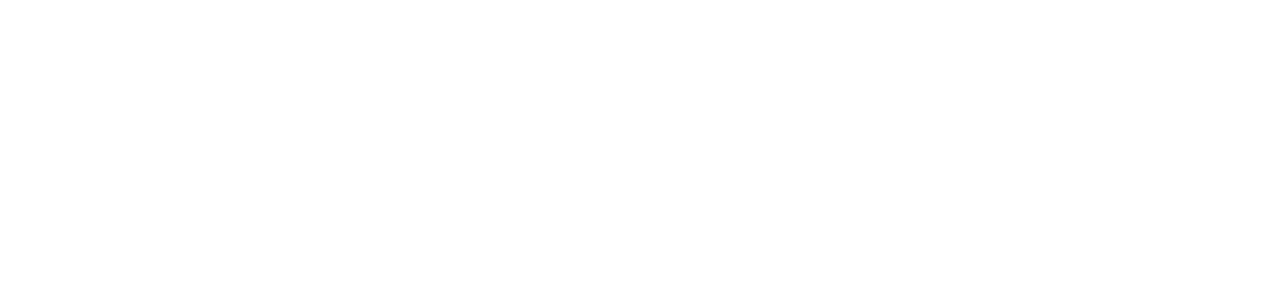
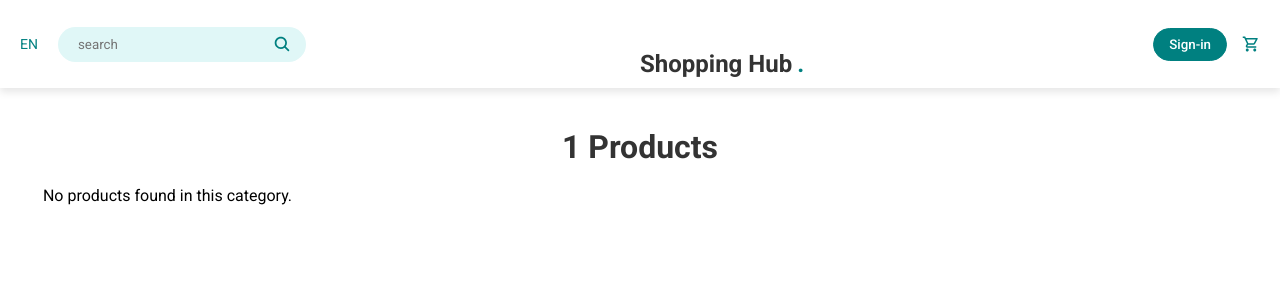
Before and after one commit to ebasnet/shoppinghub, a React (Vite) app in the folder client/: page /category/1 in a window 1280 px wide. Before the commit this address had no page. Shown: the top 300 px of the page. Built offline with nearby package versions, Linux system fonts and the light colour scheme.

Commit message:
Added CategoryPage

```diff
--- a/client/src/App.jsx
+++ b/client/src/App.jsx
@@ -6,6 +6,7 @@
 import AllProducts from "./pages/all products/AllProducts";
 import SingleProduct from "./pages/singleProduct/SingleProduct";
 import Cart from "./pages/cart/Cart";
+import CategoryPage from "./components/categories/CategoryPage";
 
 function App() {
   return (
@@ -16,6 +17,7 @@
         <Route path="/products" element={<AllProducts />} />
         <Route path="/products/:id" element={<SingleProduct />} />
         <Route path="/cart" element={<Cart />} />
+        <Route path="/category/:categoryName" element={<CategoryPage />} />
       </Routes>
     </Router>
   );
--- a/client/src/components/categories/Categories.jsx
+++ b/client/src/components/categories/Categories.jsx
@@ -1,18 +1,20 @@
 import "./categories.css";
 import { categories } from "../../data/Data";
 import Image from "../Image";
-import { Link } from "react-router";
+import { Link } from "react-router-dom"; // Make sure to import Link from react-router-dom
 
-const Categories = () => {
+const Categories = ({ category, setCategory }) => {
   return (
     <div className="categories-container">
       {categories.map((item) => {
+        // Render category only if it matches the selected category or if "All" is selected
         return (
           <div key={item.id} className="category-container">
             <Image imgSrc={item.img} />
             <div className="category-info">
               <h1>{item.title}</h1>
-              <Link to="/products">
+              {/* Link to the category page */}
+              <Link to={`/category/${item.title}`}>
                 <button>Shop Now</button>
               </Link>
             </div>
--- /dev/null
+++ b/client/src/components/categories/CategoryPage.jsx
@@ -0,0 +1,65 @@
+import { useParams, Link, useNavigate } from "react-router-dom"; // useNavigate is needed for navigation
+import { allProducts } from "../../data/Data";
+import { CiShoppingCart, CiSearch } from "react-icons/ci"; // For the buttons
+import Navbar from "../navbar/Navbar";
+import { useDispatch } from "react-redux"; // Import the useDispatch hook
+import { addToCart } from "../../redux/cartSlice"; // Import the addToCart action
+import "./categoryPage.css";
+
+const CategoryPage = () => {
+  const { categoryName } = useParams(); // Get the category name from the URL
+  const dispatch = useDispatch(); // Create the dispatch function
+  const navigate = useNavigate(); // Hook for navigation
+
+  // Filter products based on category
+  const categoryProducts = allProducts.filter(
+    (product) => product.category === categoryName
+  );
+
+  // Function to handle adding products to the cart
+  const handleAddToCart = (item) => {
+    dispatch(addToCart(item)); // Dispatch the addToCart action to Redux
+  };
+
+  // Function to navigate to product details page
+  const handleViewDetails = (id) => {
+    navigate(`/products/${id}`); // Navigate to the product details page
+  };
+
+  return (
+    <div>
+      <Navbar />
+      <h1>{categoryName} Products</h1>
+      <div className="products-container">
+        {categoryProducts.length > 0 ? (
+          categoryProducts.map((product) => (
+            <div key={product.id} className="product">
+              <img src={product.img} alt={product.title} />
+              <h3>{product.title}</h3>
+              <p>Price: Rs. {product.price}</p>
+
+              <div className="product-info">
+                <button
+                  className="icon"
+                  onClick={() => handleAddToCart(product)} // Trigger the dispatch on click
+                >
+                  <CiShoppingCart /> Add To Cart
+                </button>
+                <button
+                  className="icon"
+                  onClick={() => handleViewDetails(product.id)} // Pass correct product id
+                >
+                  <CiSearch /> View Details
+                </button>
+              </div>
+            </div>
+          ))
+        ) : (
+          <p>No products found in this category.</p>
+        )}
+      </div>
+    </div>
+  );
+};
+
+export default CategoryPage;
--- a/client/src/components/categories/categories.css
+++ b/client/src/components/categories/categories.css
@@ -2,6 +2,8 @@
   display: flex;
   padding: 20px;
   justify-content: space-between;
+  gap: 20px;
+  flex-wrap: wrap;
 }
 
 .category-container {
@@ -9,12 +11,14 @@
   margin: 3px;
   height: 70vh;
   position: relative;
-    transition: 0.3s;
+  overflow: hidden;
+  transition: 0.3s ease-in-out;
+  cursor: pointer;
 }
 
 .category-container:hover {
-    opacity: 0.5;
-    font-size: large;
+  opacity: 0.7;
+  transform: scale(1.05);
 }
 
 .category-container img {
@@ -22,6 +26,7 @@
   height: 100%;
   object-fit: cover;
 }
+
 .category-info {
   position: absolute;
   top: 0;
@@ -32,26 +37,50 @@
   flex-direction: column;
   align-items: center;
   justify-content: center;
+  background: rgba(0, 0, 0, 0.5);
+  opacity: 0;
+  transition: opacity 0.3s ease-in-out;
+}
+
+.category-container:hover .category-info {
+  opacity: 1;
 }
 
 .category-info h1 {
   color: white;
   margin-bottom: 20px;
   text-transform: uppercase;
+  font-size: 1.5rem;
+  text-align: center;
 }
 
 .category-info button {
   border: none;
-    padding: 10px;
+  padding: 10px 20px;
   background-color: teal;
   color: white;
   cursor: pointer;
   font-weight: 600;
+  border-radius: 5px;
+  transition: background-color 0.3s ease;
+}
+
+.category-info button:hover {
+  background-color: #006f5f;
 }
 
 @media (max-width: 768px) {
   .categories-container {
-      padding: 0;
     flex-direction: column;
+    padding: 10px;
+  }
+
+  .category-container {
+    width: 100%;
+    height: 50vh;
+  }
+
+  .category-info h1 {
+    font-size: 1.2rem;
   }
 }
--- /dev/null
+++ b/client/src/components/categories/categoryPage.css
@@ -0,0 +1,103 @@
+/* CategoryPage.css */
+.products-container {
+    display: grid;
+    grid-template-columns: repeat(auto-fill, minmax(250px, 1fr));
+    gap: 20px;
+    padding: 20px;
+    justify-items: center;
+  }
+
+  .product {
+    /* background-color: #f9f9f9; */
+    border-radius: 10px;
+    padding: 20px;
+    box-shadow: 0 4px 6px rgba(0, 0, 0, 0.1);
+    transition: transform 0.3s ease;
+    width: 100%;
+    text-align: center;
+  }
+
+  .product:hover {
+    transform: translateY(-10px);
+  }
+
+  .product img {
+    width: 100%;
+    height: 200px;
+    object-fit: cover;
+    border-radius: 8px;
+  }
+
+  .product h3 {
+    font-size: 1.2rem;
+    margin: 15px 0;
+    color: #333;
+  }
+
+  .product p {
+    font-size: 1rem;
+    color: #777;
+    margin-bottom: 15px;
+  }
+
+  .product-info {
+    display: flex;
+    justify-content: space-between;
+    align-items: center;
+  }
+
+  .icon {
+    display: flex;
+    align-items: center;
+    justify-content: center;
+    padding: 10px 20px;
+    border: none;
+    background-color: teal;  /* Teal background */
+    color: white;  /* White icon color */
+    font-weight: bold;
+    font-size: 1.2rem;  /* Slightly larger font size for better visibility */
+    border-radius: 5px;
+    cursor: pointer;
+    transition: background-color 0.3s ease;
+    margin-right: 15px;
+    transition: background-color 0.3s ease;
+  }
+
+  .icon:hover {
+    background-color: #ff4500;
+  }
+
+  .icon svg {
+    margin-right: 8px;
+    font-size: 30px;
+  }
+
+  .product-info button {
+    width: 48%;
+  }
+
+  .product-info a {
+    text-decoration: none;
+  }
+
+  h1 {
+    text-align: center;
+    font-size: 2rem;
+    margin-top: 40px;
+    color: #333;
+  }
+
+  /* Responsiveness for smaller screens */
+  @media (max-width: 768px) {
+    .products-container {
+      grid-template-columns: repeat(auto-fill, minmax(200px, 1fr));
+    }
+
+    .product h3 {
+      font-size: 1rem;
+    }
+
+    .product-info button {
+      font-size: 0.85rem;
+    }
+  }
--- a/client/src/components/navbar/Navbar.jsx
+++ b/client/src/components/navbar/Navbar.jsx
@@ -1,43 +1,45 @@
-import "./Navbar.css";
+import React from "react";
 import { IoSearch } from "react-icons/io5";
 import { MdOutlineShoppingCart } from "react-icons/md";
-import { Link } from "react-router-dom"; // Correct import for Link
+import { Link } from "react-router-dom";
 import { useSelector } from "react-redux";
-import { useState } from "react";
+import styles from "./Navbar.module.css"; // Import the CSS module
 
 const Navbar = ({ setShowLogin, setShowInput }) => {
   const cartItems = useSelector((state) => state.cart.cartItems);
   const totalItems = cartItems.length;
+
   return (
-    <div className="navbar-container">
-      <div className="navbar-wrapper">
-        <div className="navbar-left">
-          <span className="navbar-language">EN</span>
-          <div className="navbar-searchContainer">
-            <input type="text" placeholder="search" className="navbar-input" />
-            <IoSearch className="icon" />
+    <div className={styles["navbar-container"]}>
+      <div className={styles["navbar-wrapper"]}>
+        <div className={styles["navbar-left"]}>
+          <span className={styles["navbar-language"]}>EN</span>
+          <div className={styles["navbar-searchContainer"]}>
+            <input
+              type="text"
+              placeholder="search"
+              className={styles["navbar-input"]}
+            />
+            <IoSearch className={styles.icon} />
           </div>
         </div>
         <Link to="/">
-          <div className="navbar-center">
-            <h1 className="navbar-logo">
+          <div className={styles["navbar-center"]}>
+            <h1 className={styles["navbar-logo"]}>
               Shopping Hub <span>.</span>
             </h1>
           </div>
         </Link>
-        <div className="navbar-right">
-          {/* <Link to="/register">
-            <div className="navbar-menuItem">Register</div>
-          </Link> */}
-          <div className="navbar-menuItem">
+        <div className={styles["navbar-right"]}>
+          <div className={styles["navbar-menuItem"]}>
             <button onClick={() => setShowLogin(true)}>Sign-in</button>
           </div>
 
           <Link to="/cart">
-            <div className="navbar-menuItem">
-              <MdOutlineShoppingCart className="icon" />
+            <div className={styles["navbar-menuItem"]}>
+              <MdOutlineShoppingCart className={styles.icon} />
               {totalItems > 0 && (
-                <span className="cart-badge">{totalItems}</span>
+                <span className={styles["cart-badge"]}>{totalItems}</span>
               )}
             </div>
           </Link>
--- a/client/src/components/navbar/Navbar.css
+++ b/client/src/components/navbar/Navbar.module.css
@@ -1,3 +1,4 @@
+/* Navbar.module.css */
 .navbar-container {
   width: 100%;
   background-color: #ffffff;
```
Also changed, not shown: client/src/data/Data.js (+16 -0 lines). Lines whose indentation alone changed are shown as unchanged.
